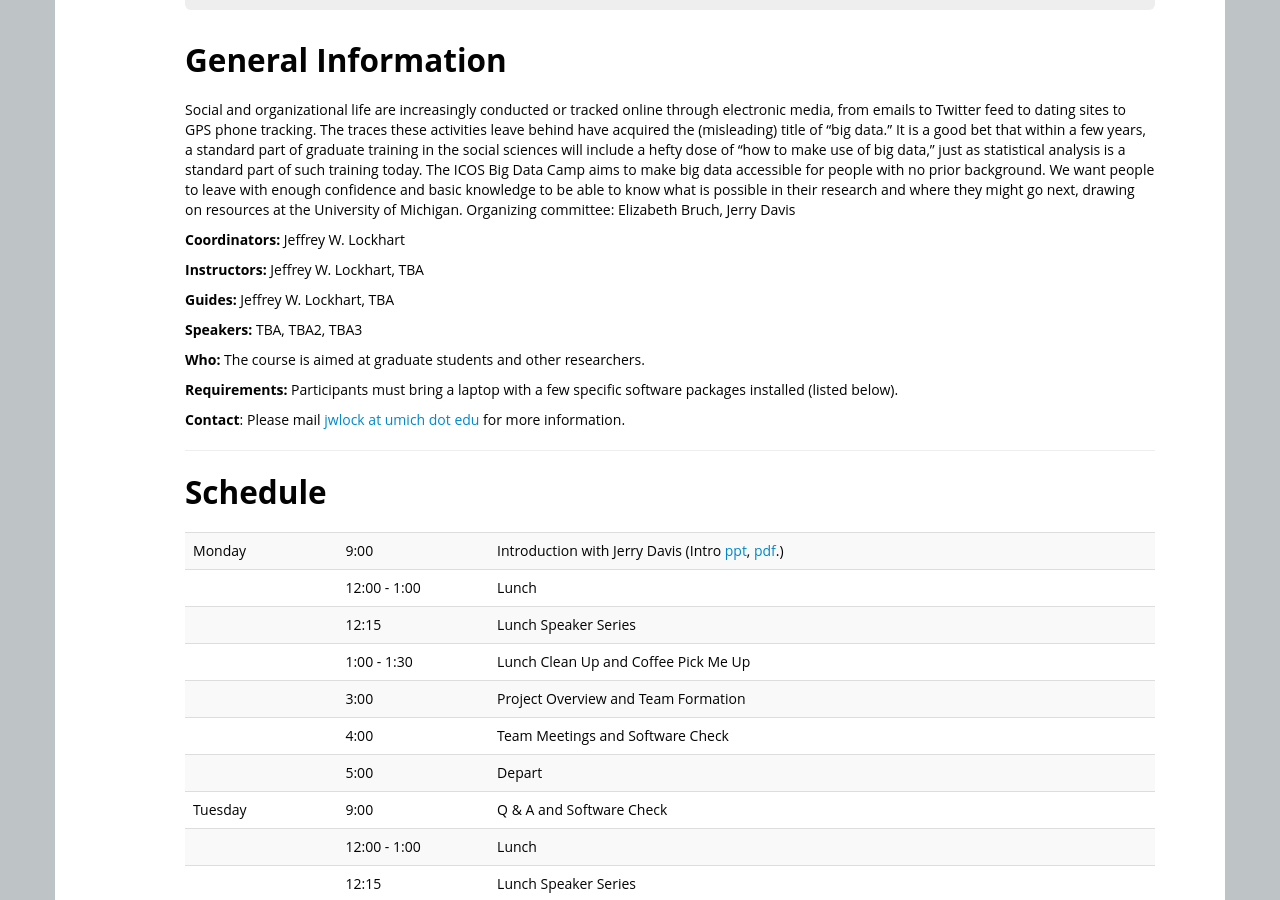
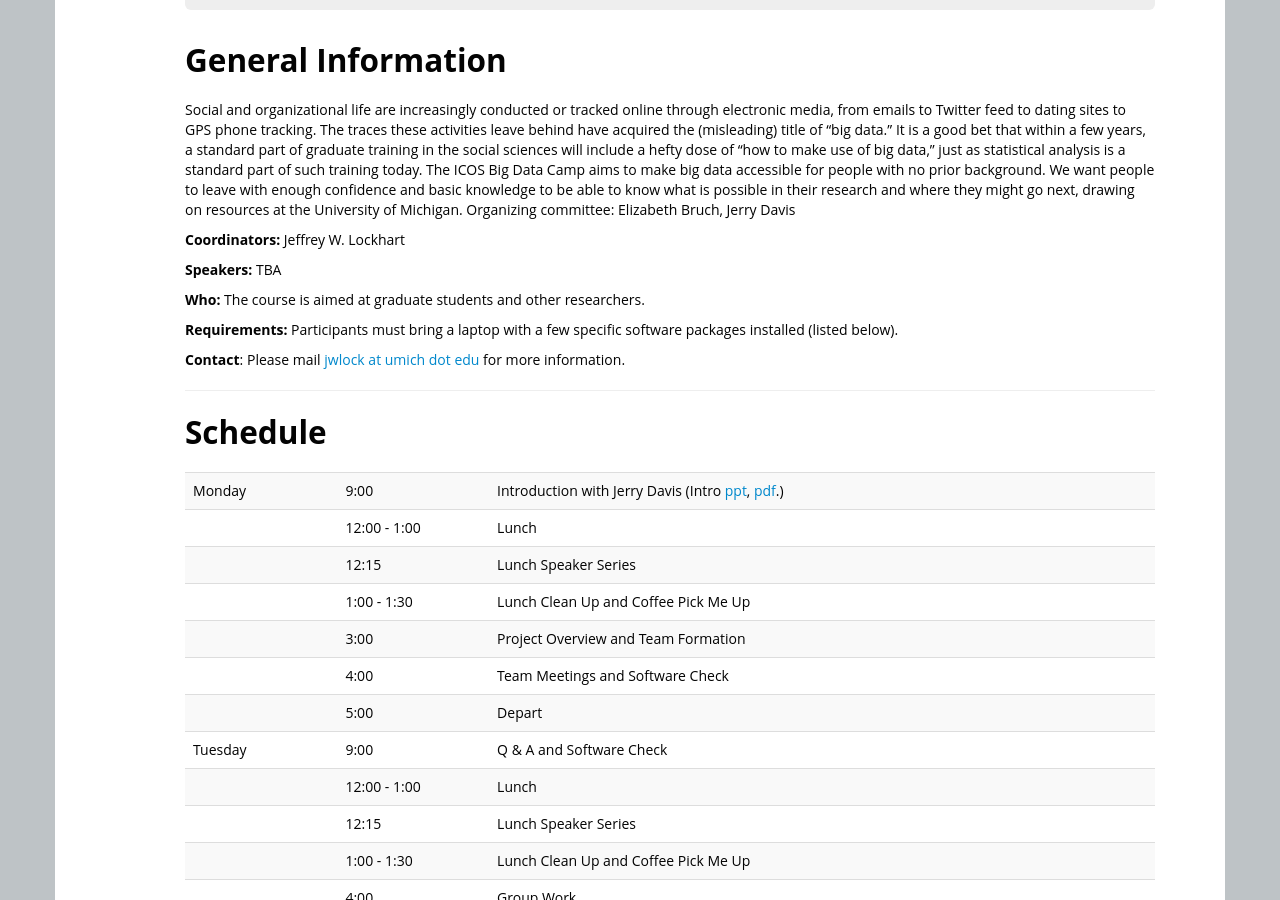
Before and after one commit to ICOSBigDataCamp/2019-summer-camp, a Jekyll site: the page built from index.html, in a window 1280 px wide and 900 px high, scrolled down 360 px. Built offline with Jekyll 4.4.1, drawn with Linux system fonts in a browser that asks for light colours; some of the changed lines change nothing that is shown.

Commit message:
updated staff

```diff
--- a/index.html
+++ b/index.html
@@ -10,9 +10,8 @@
 enddate: 2019-06-21
 registration: restricted
 coordinators: [ "Jeffrey W. Lockhart" ]
-instructor: ["Jeffrey W. Lockhart","TBA"]
-helpers: ["Jeffrey W. Lockhart","TBA"]
-speakers: ["TBA","TBA2","TBA3"]
+instructors: [ "Abby Azari (Space Science)", "Teddy DeWitt (Management and Organizations)", "Tom Fiore (Statistics and Math)", "Zander Furnas (Political Science)", "Jeffrey W. Lockhart (Sociology and PSC)", "Jerry Qiushi Yu (Political Science)", "Emily Sabo (Linguistics)"]
+speakers: ["TBA"]
 contact: jwlock at umich dot edu
 ---
 <!--
```
